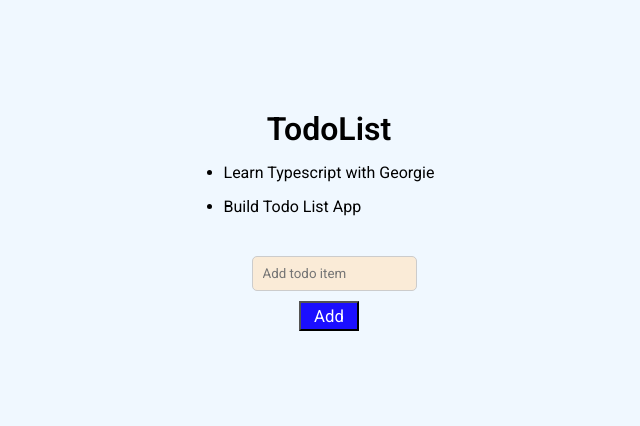
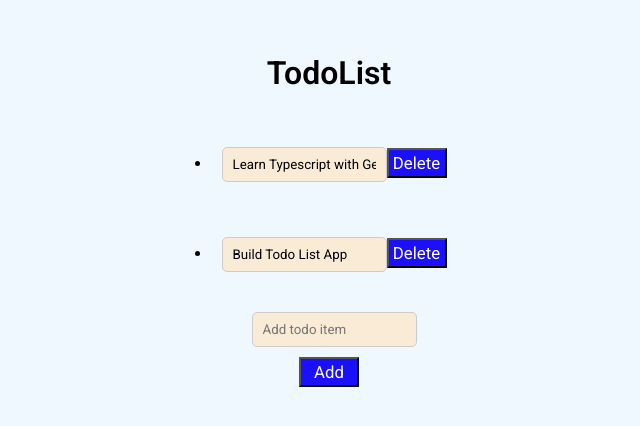
Before and after one commit to Rappyyy/react-typescript-todo-list-netninja, a React (Vite) app: page / in a window 1280 px wide. Shown: the part 180-606 px from the top of the page, without its empty margins (311-951 px from the left). Built offline with nearby package versions, Linux system fonts and the light colour scheme.

Commit message:
Added delete functionality and edit option at the inline text itself.

```diff
--- a/src/TodoList.tsx
+++ b/src/TodoList.tsx
@@ -1,53 +1,64 @@
-import React, { useState } from 'react'
+import React, { useState } from 'react';
 
-interface item {
+interface Todo {
   id: number;
   text: string;
-  completed: boolean;
 }
 
 export const TodoList = () => {
+  const [todos, setTodos] = useState<Todo[]>([
+    { id: 1, text: "Learn Typescript with Georgie" },
+    { id: 2, text: "Build Todo List App" },
+  ]);
 
-  const [todos, setTodos] = useState<item[]>([
-    {id: 1, text: "Learn Typescript with Georgie", completed: false},
-    {id: 2, text: "Build Todo List App", completed: false},
-  ])
+  const [input, setInput] = useState<string>("");
 
-const handleToggle = (id:number) => {
-  setTodos(
-    todos.map((todo) => {
-      if(todo.id === id) {
-        return {...todo, completed: !todo.completed};
-      }
-      return todo;
-    })
-  )
-}
+  const handleAddTodo = () => {
+    if (input.trim() === "") return; // Prevent adding empty todos
+    const newTodo: Todo = { id: Date.now(), text: input.trim() };
+    setTodos([...todos, newTodo]);
+    setInput("");
+  };
 
-const handleClick = () => {
-  const newTodo: item = {id:Date.now(), text: input, completed:false}
-  setTodos([...todos, newTodo]);
-}
+  const handleDeleteTodo = (id: number) => {
+    setTodos(todos.filter(todo => todo.id !== id));
+  };
 
-
-const [input, setInput] = useState<string>("");
+  const handleEditTodo = (id: number, newText: string) => {
+    setTodos(
+      todos.map((todo) => {
+        if (todo.id === id) {
+          return { ...todo, text: newText.trim() };
+        }
+        return todo;
+      })
+    );
+  };
 
   return (
     <div className='main-container'>
       <h1>TodoList</h1>
       <ul>
-       {todos.map((todo) => (
-        <li key={todo.id} onClick={() => handleToggle(todo.id)}
-        style={{textDecoration:todo.completed ? "line-through" : "none"}}
-        >   {todo.text}
+        {todos.map((todo) => (
+          <li key={todo.id}>
+            <input
+              type="text"
+              value={todo.text}
+              onChange={(e) => handleEditTodo(todo.id, e.target.value)}
+            />
+            <button onClick={() => handleDeleteTodo(todo.id)}>Delete</button>
           </li>
-       ))}
+        ))}
       </ul>
-      <input type="text" placeholder='Add todo item'
-      onChange={(e) => setInput(e.currentTarget.value)} />
-      <button onClick={handleClick}>Add</button>
+      <input
+        type="text"
+        placeholder='Add todo item'
+        value={input}
+        onChange={(e) => setInput(e.currentTarget.value)}
+      />
+      <button onClick={handleAddTodo}>Add</button>
     </div>
-  )
-}
+  );
+};
 
-export default TodoList
+export default TodoList;
```
